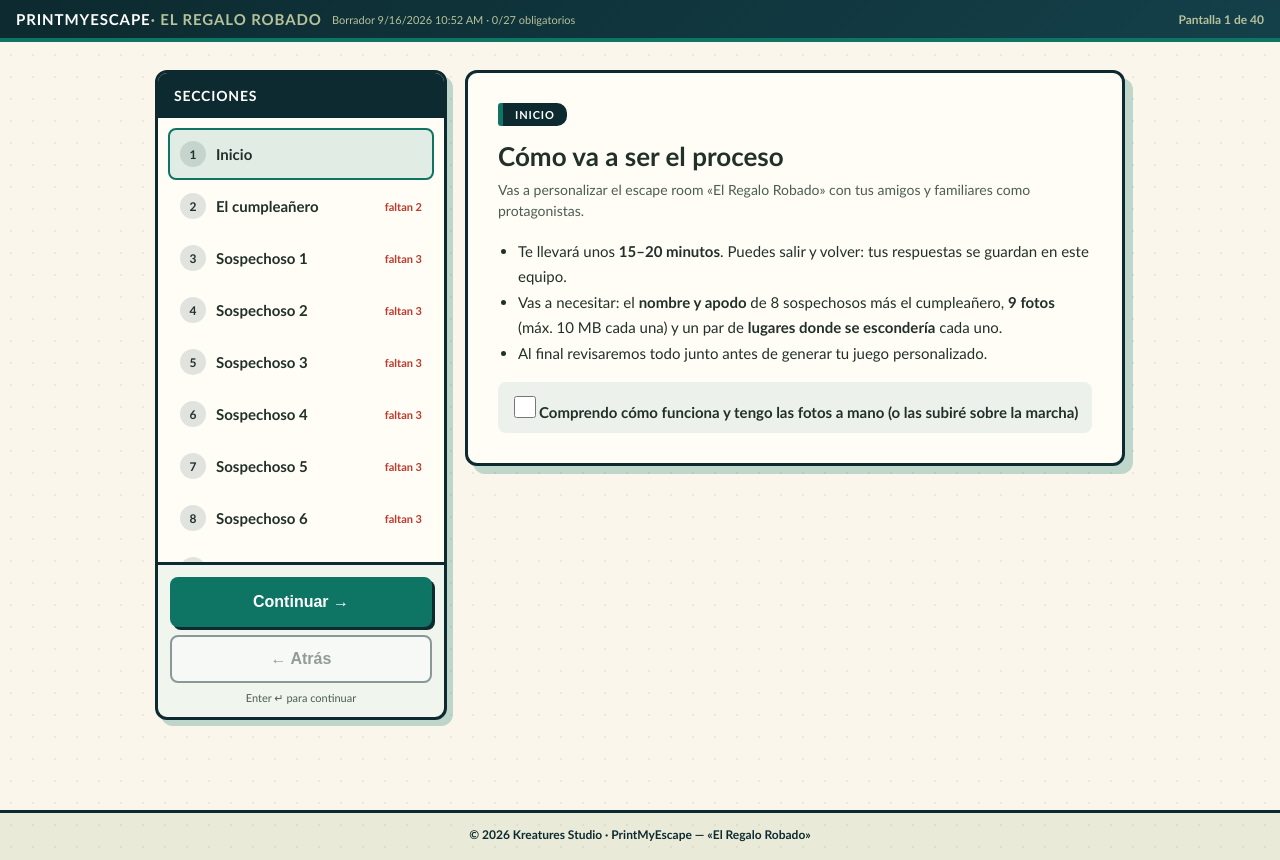
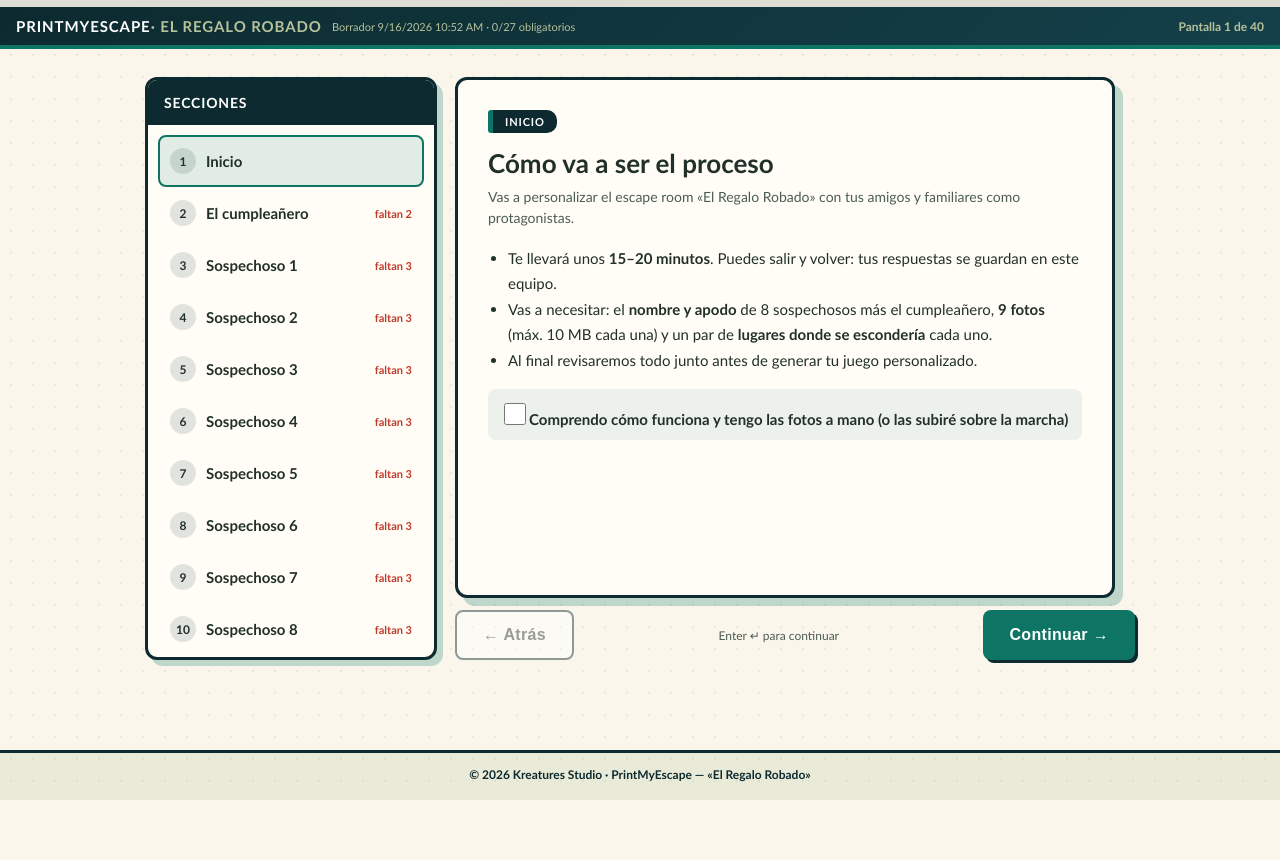
Before and after one commit to kreatures-studio/printmyescape, a plain HTML site: page wizard/index.html in a window 1280 px wide. After the commit the page ends 800 px from the top, so only its background shows below. Drawn offline with Linux system fonts and the light colour scheme.

Commit message:
wizard: nav bajo tarjeta alineada con sidebar, desktop sin scroll

```diff
--- a/wizard/index.html
+++ b/wizard/index.html
@@ -136,19 +136,26 @@
     display: flex; flex-direction: column; overflow: hidden;
   }
   #drawer h2 { margin: 0; padding: 14px 16px; font-size: 14px; text-transform: uppercase; letter-spacing: .06em; background: var(--abyss); color: #fff; }
-  #drawerList { overflow-y: auto; padding: 10px; flex: 1; }
-  #dnav { border-top: 3px solid var(--abyss); padding: 12px; display: flex; flex-direction: column; gap: 8px; background: rgba(14,116,99,.06); }
-  #dnav button {
-    font-size: 16px; font-weight: 900; cursor: pointer; border: 0; border-radius: 8px;
-    padding: 13px 10px; color: #fff; background: var(--teal); min-height: 50px;
+  #drawerList { overflow-y: auto; padding: 10px; flex: 1; min-height: 0; }
+  #ccol { display: flex; flex-direction: column; flex: 1 1 auto; min-width: 0; max-width: 680px; min-height: 0; }
+  #cnav { display: flex; gap: 10px; align-items: center; padding-top: 12px; }
+  #cnav button {
+    font-size: 16px; font-weight: 900; letter-spacing: .02em; cursor: pointer; border: 0; border-radius: 8px;
+    padding: 13px 26px; color: #fff; background: var(--teal); min-height: 50px;
     box-shadow: 3px 3px 0 var(--abyss);
   }
-  #dnav button:hover { filter: brightness(1.1); }
-  #dnav button:active { transform: translateY(2px); box-shadow: 1px 1px 0 var(--abyss); }
-  #dnav button.ghost { background: #fff; color: var(--ink); border: 2px solid var(--abyss); box-shadow: none; min-height: 46px; }
-  #dnav button:disabled { opacity: .45; cursor: not-allowed; }
-  #dnav .dhint { font-size: 11px; color: #4c5d53; text-align: center; }
-  body.mobile #dnav { display: none; }
+  #cnav button:hover { filter: brightness(1.1); }
+  #cnav button:active { transform: translateY(2px); box-shadow: 1px 1px 0 var(--abyss); }
+  #cnav button.ghost { background: #fff; color: var(--ink); border: 2px solid var(--abyss); box-shadow: none; }
+  #cnav button:disabled { opacity: .45; cursor: not-allowed; }
+  #cnav .dhint { flex: 1; text-align: center; font-size: 12px; color: #4c5d53; }
+  #cnav #dnext { margin-left: auto; }
+  body.mobile #cnav { display: none; }
+  /* ---- desktop: una pantalla, sin scroll (la tarjeta absorbe el sobrante) ---- */
+  body:not(.mobile) { height: 100vh; height: 100dvh; overflow: hidden; }
+  body:not(.mobile) main { flex: 1 1 auto; min-height: 0; align-items: stretch; }
+  body:not(.mobile) #drawer { align-self: stretch; max-height: none; }
+  body:not(.mobile) #card { flex: 1 1 auto; min-height: 0; overflow-y: auto; }
   #foot {
     text-align: center; font-size: 12px; font-weight: 700; color: var(--abyss);
     border-top: 3px solid var(--abyss); padding: 14px 16px calc(18px + env(safe-area-inset-bottom));
@@ -242,19 +249,20 @@
   <span id="stepcount"></span>
 </div>
 <main>
-  <aside id="drawer"><h2>Secciones</h2><div id="drawerList"></div>
-    <div id="dnav">
-      <button id="dnext">Continuar →</button>
-      <button id="dback" class="ghost">← Atrás</button>
-      <span class="dhint">Enter ↵ para continuar</span>
-    </div>
-  </aside>
-  <div id="card">
+  <aside id="drawer"><h2>Secciones</h2><div id="drawerList"></div></aside>
+  <div id="ccol">
+    <div id="card">
     <div id="kicker"></div>
     <h2 id="q"></h2>
     <p id="desc"></p>
     <div id="answer"></div>
     <div id="err"></div>
+    </div>
+    <div id="cnav">
+      <button id="dback" class="ghost">← Atrás</button>
+      <span class="dhint">Enter ↵ para continuar</span>
+      <button id="dnext">Continuar →</button>
+    </div>
   </div>
   <div id="mwrap"></div>
 </main>
```
